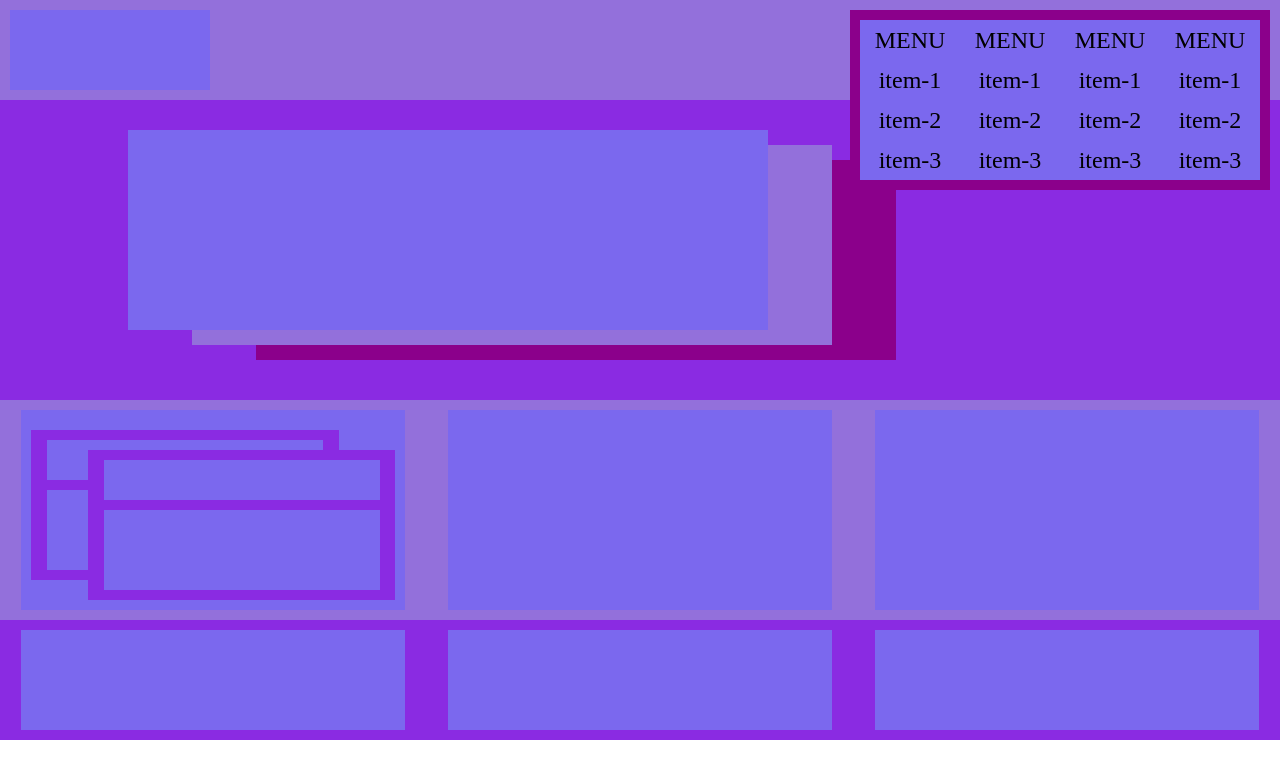
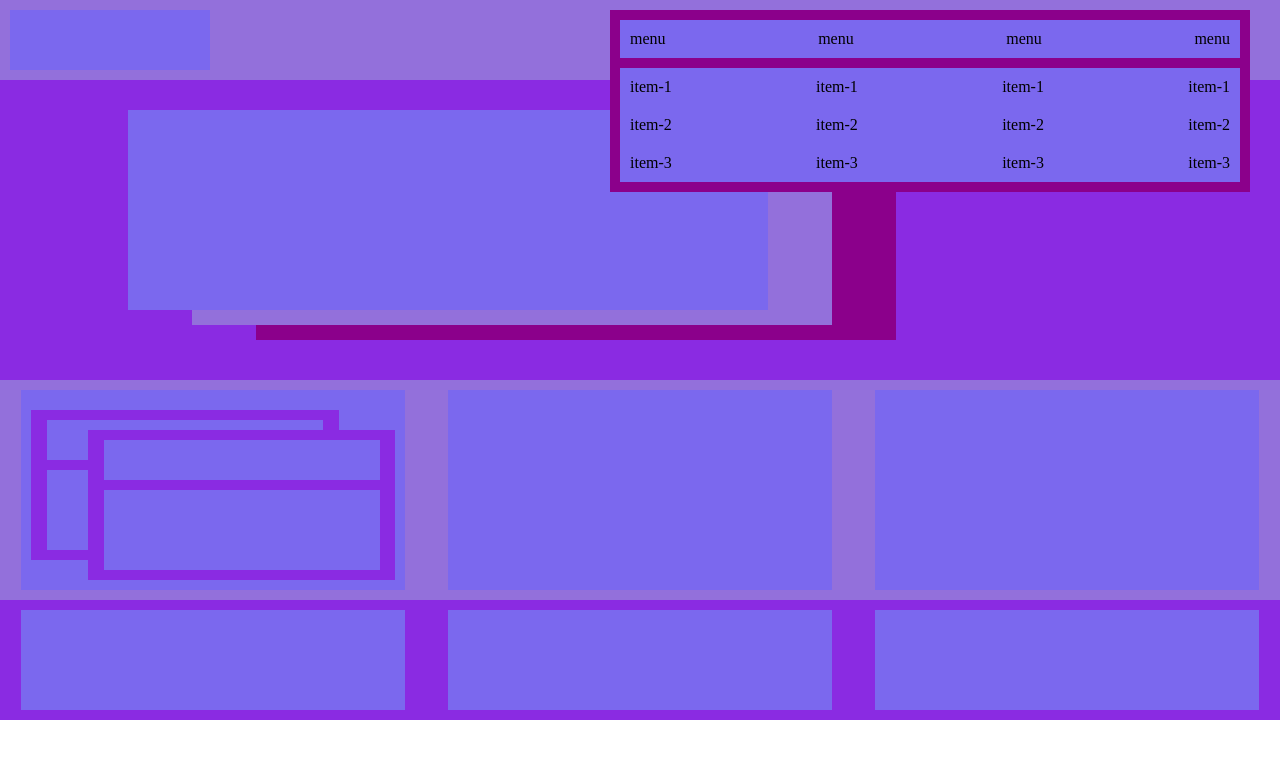
Before and after one commit to suimmmm/layout-training, a plain HTML site: page layout-training-21-1/20220418.html in a window 1280 px wide. Drawn offline with Linux system fonts and the light colour scheme.

Commit message:
layout-training 메뉴 수정

```diff
--- a/layout-training-21-1/20220418.html
+++ b/layout-training-21-1/20220418.html
@@ -11,7 +11,43 @@
   <main>
     <div id="top-bar">
       <div id="left"></div>
-      <nav id="menu-box">
+      <!-- 메뉴 부분이 제일 헷갈린다
+      지금은 이것들을 위아래 한줄로 묶었지만 sub메뉴를 만든다면
+      (nav#main>ul>li*4{menu})+nav#sub>(ul>li*3{item-$})*4 붙잡고 시작 -->
+
+      <div id="menu-box">
+        <nav id="main">
+          <ul>
+            <li>menu</li>
+            <li>menu</li>
+            <li>menu</li>
+            <li>menu</li>
+          </ul>
+        </nav>
+        <nav id="sub">
+          <ul>
+            <li>item-1</li>
+            <li>item-2</li>
+            <li>item-3</li>
+          </ul>
+          <ul>
+            <li>item-1</li>
+            <li>item-2</li>
+            <li>item-3</li>
+          </ul>
+          <ul>
+            <li>item-1</li>
+            <li>item-2</li>
+            <li>item-3</li>
+          </ul>
+          <ul>
+            <li>item-1</li>
+            <li>item-2</li>
+            <li>item-3</li>
+          </ul>
+        </nav>
+      </div>
+      <!-- <nav id="menu-box">
         <ul>
           <li>
             <h2>MENU</h2>
@@ -38,7 +74,7 @@
             <h2>item-3</h2>
           </li>
         </ul>
-      </nav>
+      </nav> -->
     </div>
     <div id="mid-box">
       <div id="box"></div>
--- a/layout-training-21-1/scss/20220418.scss
+++ b/layout-training-21-1/scss/20220418.scss
@@ -29,32 +29,63 @@ main{
   }
 }
 #top-bar{
-  @include wei-hei(100%, 100px);
+  @include wei-hei(100%, 80px);
   @include flex(space-between, flex-start);
   background-color: var(--color-b);
   z-index: 10;
 
   #left{
-  @include wei-hei(200px, 80px);
+  @include wei-hei(200px, 60px);
     margin: 10px;
     background-color: var(--color-a);
   }
 
+  // #menu-box{
+  //   margin: 10px;
+  //   z-index: 10;
+  //   >ul{
+  //     padding: 10px;
+  //     @include flex(space-between, center);
+  //     background-color: var(--color-d);
+  //     >li{
+  //       @include wei-hei(100px, fit-content);
+  //       line-height: 40px;
+  //       text-align: center;
+  //       background-color: var(--color-a);
+  //     }
+  //   }
+  // }
   #menu-box{
-    margin: 10px;
     z-index: 10;
-    >ul{
-      padding: 10px;
+    width: 50%;
+    margin: 10px 30px;
+    background-color: var(--color-d);
+    #main{
+
+      ul{
+        @include flex(space-between, center);
+        margin: 10px;
+        background-color: var(--color-a);
+
+        li{
+          padding: 10px;
+        }
+      }
+    }
+
+    #sub{
       @include flex(space-between, center);
-      background-color: var(--color-d);
-      >li{
-        @include wei-hei(100px, fit-content);
-        line-height: 40px;
-        text-align: center;
-        background-color: var(--color-a);
+      margin: 10px;
+      background-color: var(--color-a);
+
+      ul{
+        li{
+          padding: 10px;
+        }
       }
     }
   }
+
 }
 
 #mid-box{
```
Also changed, not shown: layout-training-21-1/css/20220418.css.
